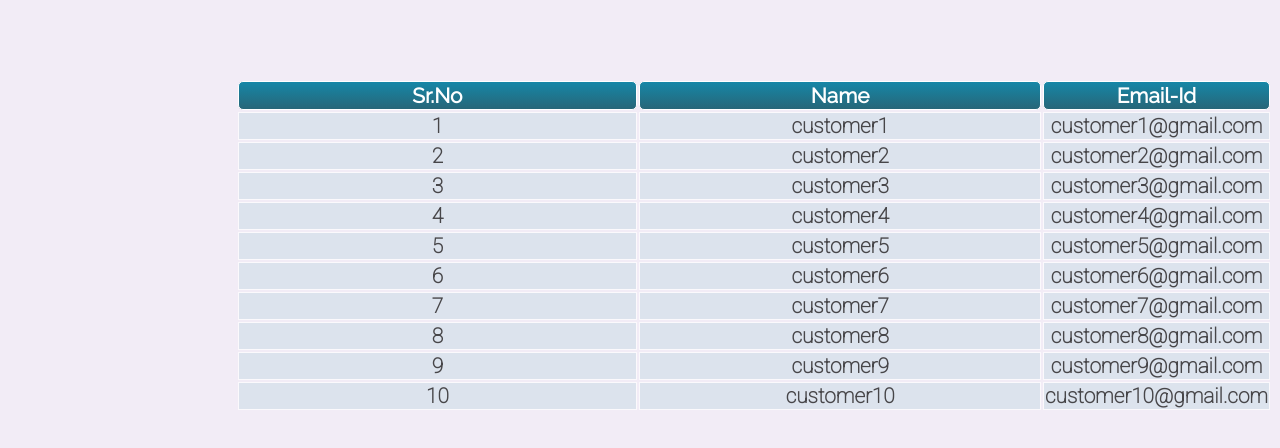
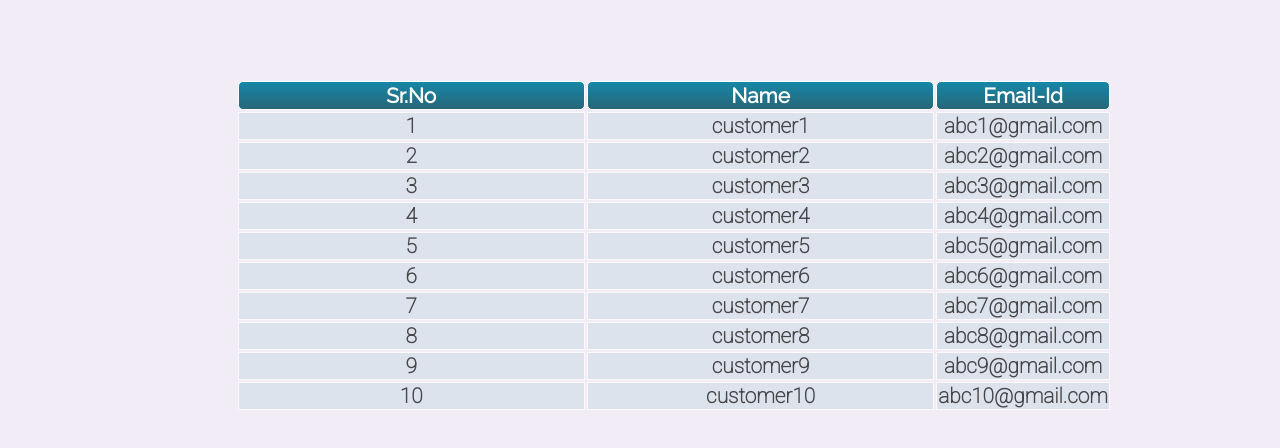
Before and after one commit to GurjeetSingh01/GurjeetSingh-dot.github.io, a plain HTML site: page customers.html in a window 1280 px wide. Shown: the part 118-566 px from the top of the page. Drawn offline with Linux system fonts and the light colour scheme.

Commit message:
Update customers.html

```diff
--- a/customers.html
+++ b/customers.html
@@ -39,61 +39,61 @@
       <tr>
         <td>1</td>
         <td>customer1</td>
-        <td>customer1@gmail.com</td>
+        <td>abc1@gmail.com</td>
       </tr>
 
       <tr>
         <td>2</td>
         <td>customer2</td>
-        <td>customer2@gmail.com</td>
+        <td>abc2@gmail.com</td>
       </tr>
 
       <tr>
         <td>3</td>
         <td>customer3</td>
-        <td>customer3@gmail.com</td>
+        <td>abc3@gmail.com</td>
       </tr>
 
       <tr>
         <td>4</td>
         <td>customer4</td>
-        <td>customer4@gmail.com</td>
+        <td>abc4@gmail.com</td>
       </tr>
 
       <tr>
         <td>5</td>
         <td>customer5</td>
-        <td>customer5@gmail.com</td>
+        <td>abc5@gmail.com</td>
       </tr>
 
       <tr>
         <td>6</td>
         <td>customer6</td>
-        <td>customer6@gmail.com</td>
+        <td>abc6@gmail.com</td>
       </tr>
 
       <tr>
         <td>7</td>
         <td>customer7</td>
-        <td>customer7@gmail.com</td>
+        <td>abc7@gmail.com</td>
       </tr>
 
       <tr>
         <td>8</td>
         <td>customer8</td>
-        <td>customer8@gmail.com</td>
+        <td>abc8@gmail.com</td>
       </tr>
 
       <tr>
         <td>9</td>
         <td>customer9</td>
-        <td>customer9@gmail.com</td>
+        <td>abc9@gmail.com</td>
       </tr>
 
       <tr>
         <td>10</td>
         <td>customer10</td>
-        <td>customer10@gmail.com</td>
+        <td>abc10@gmail.com</td>
       </tr>
 
     </table>
```
